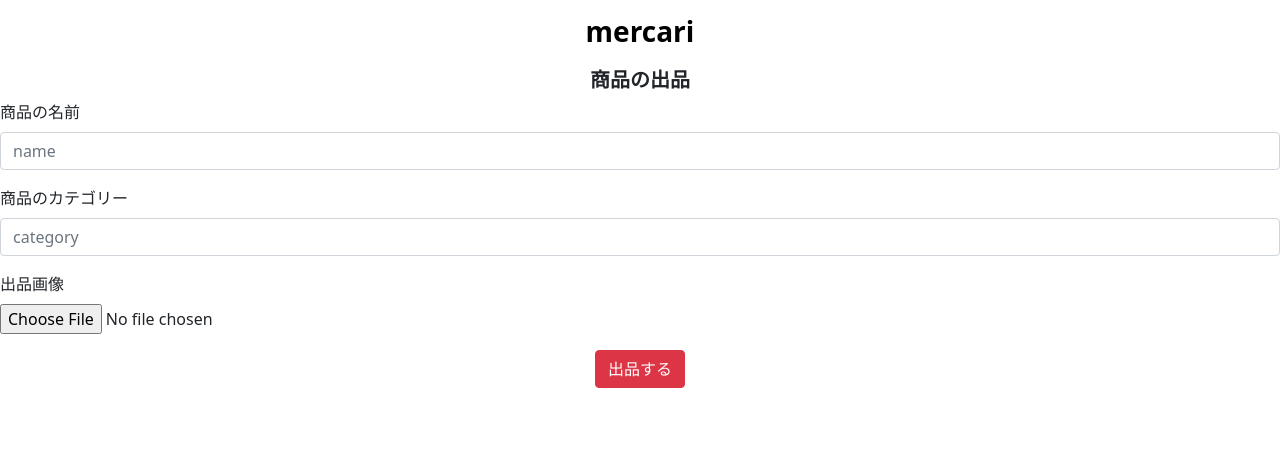
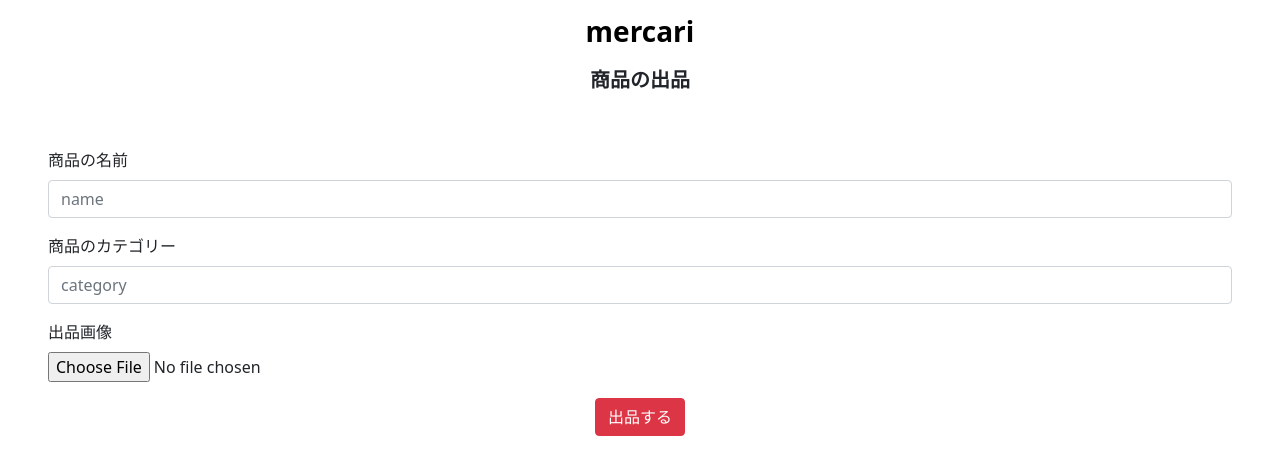
Before and after one commit to yk-saito/mercari-build-hackthon-team2, a React (Create React App) app in the folder typescript/simple-mercari-web/: page /sell in a window 1280 px wide. Shown: the top 474 px of the page. Built offline with nearby package versions, Linux system fonts and the light colour scheme; no server answers.

Commit message:
pull 一覧画面,

```diff
--- a/typescript/simple-mercari-web/src/App.tsx
+++ b/typescript/simple-mercari-web/src/App.tsx
@@ -10,9 +10,7 @@
   // reload ItemList after Listing complete
   const [reload, setReload] = useState(true);
 
-  const history=useHistory();
 
-  const onClickGoSell=()=>history.goback()
 
   return (
     <div>
@@ -23,13 +21,15 @@
         <Route exact path="/">
           <div>
             <ItemList reload={reload} onLoadCompleted={() => setReload(false)} />
-            <button onClick={onClickGoSell}>出品</button>
-            <p>商品一覧表示画面</p>
+
           </div>
         </Route>
-        <Route path="/sell">
-          <Listing onListingCompleted={() => setReload(true)} />
-        </Route>
+        <Route
+          exact
+          path="/sell"
+          render={(props)=>(
+            <Listing onListingCompleted={() => setReload(true)} />
+          )}></Route>
         </Switch>
       </Router>
 
--- a/typescript/simple-mercari-web/src/components/ItemList/ItemList.tsx
+++ b/typescript/simple-mercari-web/src/components/ItemList/ItemList.tsx
@@ -1,4 +1,5 @@
 import React, { useEffect, useState } from 'react';
+import { useHistory } from 'react-router-dom';
 
 interface Item {
   id: number;
@@ -18,6 +19,9 @@
 export const ItemList: React.FC<Prop> = (props) => {
   const { reload = true, onLoadCompleted } = props;
   const [items, setItems] = useState<Item[]>([])
+  const history=useHistory();
+  const onClickGoSell=()=>history.push("/sell")
+
   const fetchItems = () => {
     fetch(server.concat('/items'),
       {
@@ -51,6 +55,9 @@
         <p>
           <b>商品一覧</b>
         </p>
+        <div className='text-center'>
+          <button onClick={onClickGoSell} className="btn btn-danger">出品</button>
+        </div>
       </header>
     <div className='ItemListContainer'>
       {items.map((item) => {
@@ -66,6 +73,7 @@
         )
       })}
     </div>
+
     </div>
   )
 };
--- a/typescript/simple-mercari-web/src/components/Listing/Listing.tsx
+++ b/typescript/simple-mercari-web/src/components/Listing/Listing.tsx
@@ -64,7 +64,7 @@
           </p>
           </header>
           <h5 className="text-center fw-bold">商品の出品</h5>
-      <form onSubmit={onSubmit}>
+      <form onSubmit={onSubmit} className="p-lg-5">
         <div>
           <div className="mb-3">
             <label className="form-label">商品の名前</label>
```
